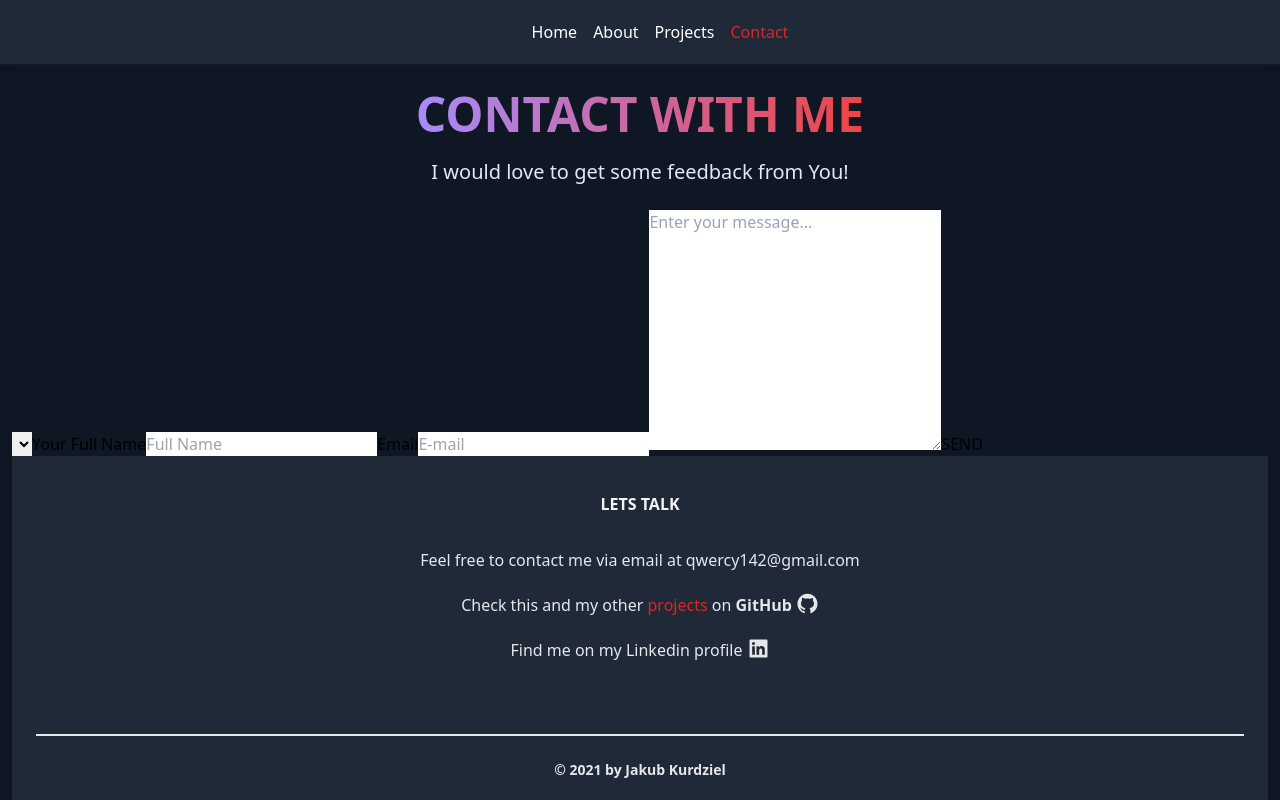
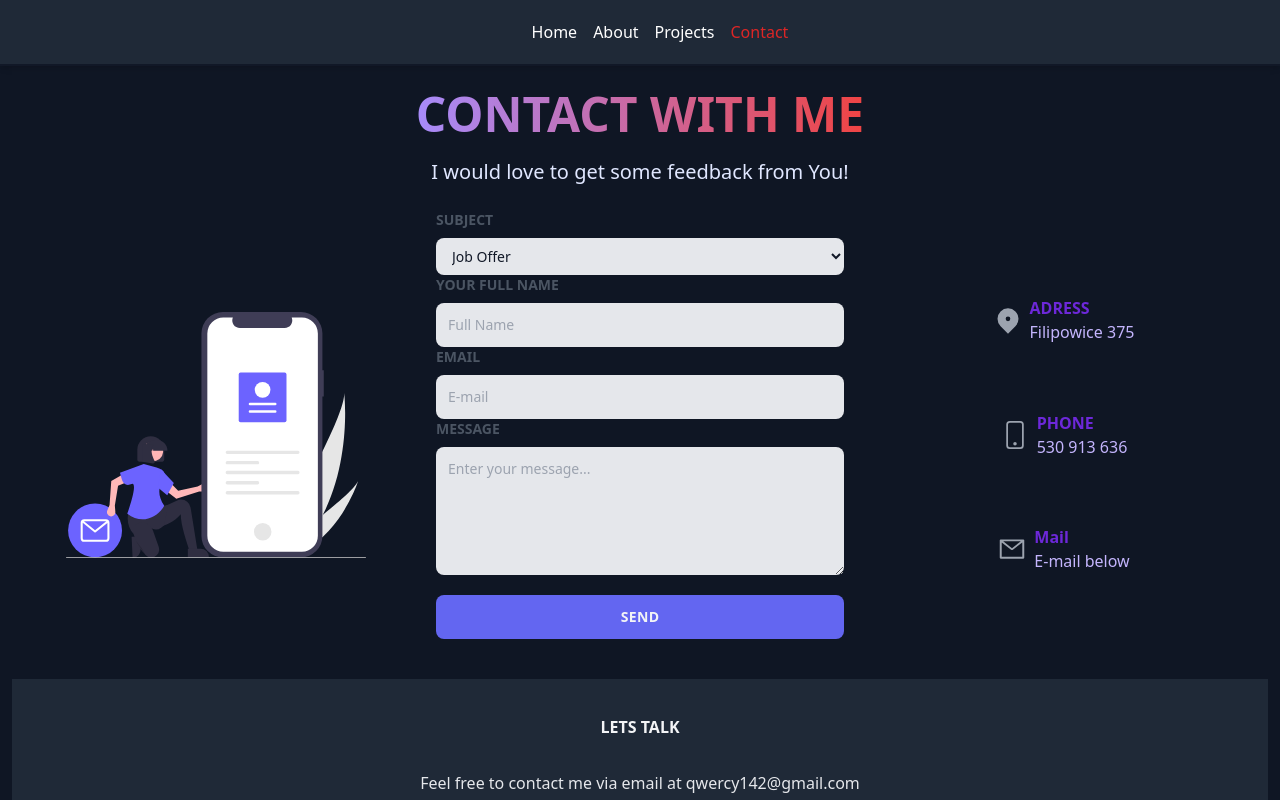
Before and after one commit to kubo550/web-portfolio, a Next.js app: page /contact in a window 1280 px wide. Shown: the top 800 px of the page. Built offline with nearby package versions, Linux system fonts and the light colour scheme.

Commit message:
Update App

```diff
--- a/src/components/Contact/ContactForm.tsx
+++ b/src/components/Contact/ContactForm.tsx
@@ -2,46 +2,112 @@ import { yupResolver } from "@hookform/resolvers/yup";
 import { useForm } from "react-hook-form";
 import { schema } from "./schema";
 import type { Mail } from "types";
+import axios from "axios";
+import { useState } from "react";
+import { FC } from "react";
 
-export const ContactForm = () => {
+interface ContactFormProps {
+  handleSendState: (type: "error" | "sended") => void;
+  resetState: () => void;
+}
+
+export const ContactForm: FC<ContactFormProps> = ({
+  handleSendState,
+  resetState,
+}) => {
+  const [sending, setSending] = useState(false);
   const {
     register,
     handleSubmit,
     formState: { errors },
+    reset,
   } = useForm<Mail>({
     resolver: yupResolver(schema),
   });
 
   const onSubmit = async (data: Mail) => {
-    console.log(data);
+    resetState();
+    setSending(true);
+    try {
+      const { status } = await axios.post("/api/mail", data);
+      if (status === 200) {
+        reset();
+        handleSendState("sended");
+      } else {
+        handleSendState("error");
+      }
+    } catch (err) {
+      handleSendState("error");
+    } finally {
+      setSending(false);
+    }
   };
 
   return (
-    <form className='block' onSubmit={handleSubmit(onSubmit)}>
-      <select {...register("topic")}>
-        <option value=''></option>
+    <form
+      className='flex flex-col max-w-md mx-auto w-full'
+      onSubmit={handleSubmit(onSubmit)}
+    >
+      <label className='uppercase text-sm text-gray-600 font-bold flex flex-col'>
+        Subject
+        <select
+          {...register("topic")}
+          className='bg-gray-200 text-gray-900 mt-2 px-3 py-2 focus:outline-none rounded-lg'
+        >
+          <option defaultChecked value='Job Offer'>
+            Job Offer
+          </option>
+          <option value='Question'>Question</option>
+          <option value='Proposal'>Proposal</option>
+          <option value='Other'>Other</option>
         </select>
-
-      <label>
+      </label>
+      <label className='uppercase text-sm text-gray-600 font-bold flex flex-col'>
         Your Full Name
-        <input type='text' placeholder='Full Name' {...register("name")} />
-        {errors.name && <div> {errors.name.message} </div>}
+        <input
+          type='text'
+          placeholder='Full Name'
+          className='w-full bg-gray-200 text-gray-900 mt-2 p-3 focus:outline-none rounded-lg focus:shadow-outline'
+          {...register("name")}
+        />
+        {errors.name && (
+          <div className='text-red-500 mt-2 mb-4'>{errors.name.message}</div>
+        )}
       </label>
 
-      <label>
+      <label className='uppercase text-sm text-gray-600 font-bold flex flex-col'>
         Email
-        <input type='email' placeholder='E-mail' {...register("email")} />
-        {errors.email && <div> {errors.email.message} </div>}
+        <input
+          type='email'
+          placeholder='E-mail'
+          className='w-full bg-gray-200 text-gray-900 mt-2 p-3 focus:outline-none rounded-lg focus:shadow-outline'
+          {...register("email")}
+        />
+        {errors.email && (
+          <div className='text-red-500 mt-2 mb-4'> {errors.email.message} </div>
+        )}
       </label>
 
+      <label className='uppercase text-sm text-gray-600 font-bold flex flex-col'>
+        Message
         <textarea
           placeholder='Enter your message...'
+          className='w-full h-32 bg-gray-200 text-gray-900 mt-2 p-3 focus:outline-none rounded-lg focus:shadow-outline'
           cols={30}
           rows={10}
           {...register("message")}
         />
+        {errors.message && (
+          <div className='text-red-500 mt-2 mb-4'>{errors.message.message}</div>
+        )}
+      </label>
 
-      <button type='submit'>SEND</button>
+      <button
+        type='submit'
+        className='my-5 uppercase text-sm font-bold tracking-wide bg-indigo-500 text-gray-100 p-3 focus:outline-none rounded-lg w-full focus:shadow-outline'
+      >
+        {sending ? "SENDING..." : "SEND"}
+      </button>
     </form>
   );
 };
--- a/src/components/Home/Projects/Projects.tsx
+++ b/src/components/Home/Projects/Projects.tsx
@@ -1,8 +1,9 @@
 import { useRef, useState } from "react";
-import { SectionTitle, SectionButtons } from "components/Typography";
+import { Button, SectionTitle } from "components/Typography";
 import { Section, Animation } from "components";
 import { projects } from "data";
 import { ProjectItem } from "./ProjectItem";
+import Link from "next/link";
 
 const Projects = () => {
   // todo
@@ -15,12 +16,23 @@ const Projects = () => {
         <SectionTitle subtitle='Some of my recent works' title='Projects'>
           I do my best to ensure that my projects are at the highest level in
           terms of functionality, performance and accessibility.
-          <SectionButtons
-            href='/projects'
-            label='See More'
-            secondHref='https://github.com/kubo550?tab=repositories'
-            secondLabel='All Repos'
-          />
+          <div className='flex w-full justify-around mt-4'>
+            <Link href='/projects' passHref>
+              <a>
+                <Button type='code' arrow>
+                  Projects
+                </Button>
+              </a>
+            </Link>
+            <a
+              href='https://github.com/kubo550'
+              download
+              target='_blank'
+              rel='noreferrer'
+            >
+              <Button type='download'>All repos</Button>
+            </a>
+          </div>
         </SectionTitle>
       </div>
 
--- a/src/components/Typography/index.ts
+++ b/src/components/Typography/index.ts
@@ -1,3 +1,3 @@
 export * from "./SectionTitle";
-export * from "./SectionButtons";
 export * from "./SectionDivider";
+export * from "./Button";
--- a/src/pages/contact.tsx
+++ b/src/pages/contact.tsx
@@ -1,20 +1,97 @@
-import { ContactForm, Footer, SectionTitle } from "components";
-import { motion } from "framer-motion";
+import Image from "next/image";
+import { useState } from "react";
+import { AnimatePresence, motion } from "framer-motion";
+import { ContactForm, Footer, SectionTitle, Alert } from "components";
+import { RiMapPin2Fill } from "react-icons/ri";
+import { BsPhone } from "react-icons/bs";
+import { AiOutlineMail } from "react-icons/ai";
 
-const contact = () => {
+const Contact = () => {
+  const [success, setSuccess] = useState(false);
+  const [error, setError] = useState(false);
+
+  const handleSendState = (type: "error" | "sended") => {
+    if (type === "error") {
+      setError(true);
+      setTimeout(() => setError(false), 3000);
+    } else {
+      setSuccess(true);
+      setTimeout(() => setSuccess(false), 3000);
+    }
+  };
+  const resetState = () => {
+    setError(false);
+    setSuccess(false);
+  };
+
   return (
     <motion.div
       initial={{ opacity: 0 }}
       animate={{ opacity: 1 }}
       exit={{ opacity: 0 }}
-      className='max-w-7xl mx-auto min-h-screen mt-5 px-3'
+      className='max-w-7xl mx-auto min-h-screen mt-5 px-3 flex flex-col'
     >
       <SectionTitle title='Contact with me' />
       <SectionTitle subtitle='I would love to get some feedback from You!' />
-      <ContactForm />
+      <div className='grid grid-cols-1 md:grid-cols-3 gap-4 mb-5 relative'>
+        <div className='w-full flex justify-center items-center'>
+          <Image
+            src='/images/contact.svg'
+            alt='contact'
+            width={300}
+            height={400}
+          />
+        </div>
+        <AnimatePresence exitBeforeEnter>
+          {success && (
+            <Alert
+              type='success'
+              text='Sended successfully'
+              onSubmit={() => setSuccess(false)}
+            />
+          )}
+          {error && (
+            <Alert
+              type='error'
+              text='Error, try again later'
+              onSubmit={() => setError(false)}
+            />
+          )}
+        </AnimatePresence>
+        <ContactForm
+          handleSendState={handleSendState}
+          resetState={resetState}
+        />
+
+        <div className='w-full flex flex-row md:flex-col justify-evenly items-center h-full py-5'>
+          <div className='flex flex-row items-center'>
+            <RiMapPin2Fill size={28} className='mr-2 text-gray-400' />
+            <div className='flex-1'>
+              <b className='text-purple-700'>ADRESS</b>
+              <p className='text-purple-300'>Filipowice 375</p>
+            </div>
+          </div>
+
+          <div className='flex flex-row items-center'>
+            <BsPhone size={28} className='mr-2 text-gray-400' />
+            <div className='flex-1'>
+              <b className='text-purple-700'>PHONE</b>
+              <p className='text-purple-300'>530 913 636</p>
+            </div>
+          </div>
+
+          <div className='flex flex-row items-center'>
+            <AiOutlineMail size={28} className='mr-2  text-gray-400' />
+            <div className='flex-1'>
+              <b className='text-purple-700'>Mail</b>
+              <p className='text-purple-300'>E-mail below</p>
+            </div>
+          </div>
+        </div>
+      </div>
       <Footer />
     </motion.div>
   );
 };
 
-export default contact;
+export default Contact;
--- a/src/pages/index.tsx
+++ b/src/pages/index.tsx
@@ -1,15 +1,14 @@
-import {
-  Hero,
-  About,
-  Projects,
-  Contact,
-  Footer,
-  Services,
-  Acomplishments,
-  SectionDivider,
-} from "components";
+import dynamic from "next/dynamic";
+import { Hero, Footer, SectionDivider } from "components";
+
 import { motion } from "framer-motion";
-import { useLayoutEffect, useRef } from "react";
+import { useRef } from "react";
+
+const About = dynamic(() => import("components/Home/About"));
+const Services = dynamic(() => import("components/Home/Services"));
+const Projects = dynamic(() => import("components/Home/Projects/Projects"));
+const Acomplishments = dynamic(() => import("components/Home/Acomplishments"));
+const Contact = dynamic(() => import("components/Home/Contact"));
 
 const Home = () => {
   const ref = useRef<HTMLDivElement>(null);
```
Lines whose indentation alone changed are shown as unchanged.
